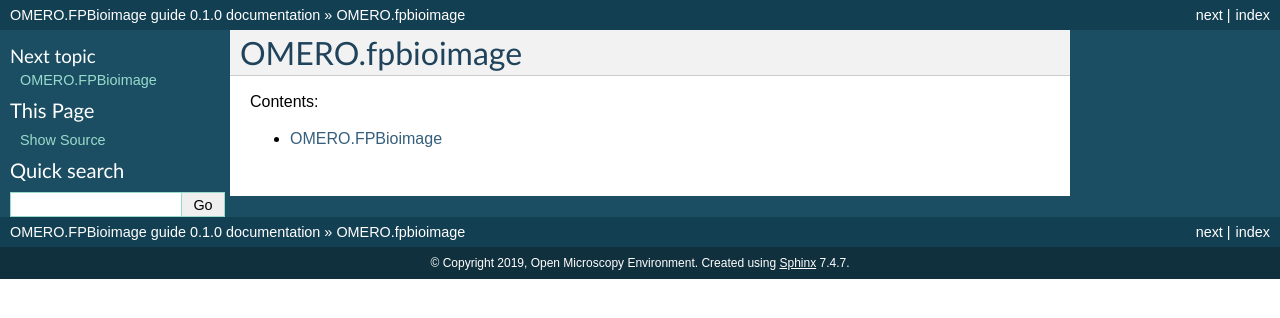
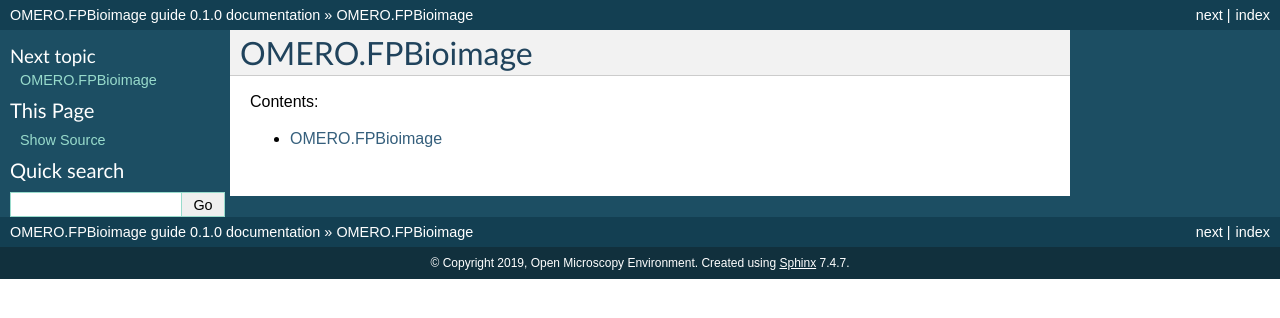
Before and after one commit to jburel/omero-guide-fpbioimage, a Sphinx documentation site: the page built from docs/index.rst, in a window 1280 px wide. Shown: the top 318 px of the page. Built offline with Sphinx 7.4.7, drawn with Linux system fonts in a browser that asks for light colours.

Commit message:
use correct name

```diff
--- a/docs/index.rst
+++ b/docs/index.rst
@@ -1,4 +1,4 @@
-OMERO.fpbioimage
+OMERO.FPBioimage
 ================
 
 Contents:
```
